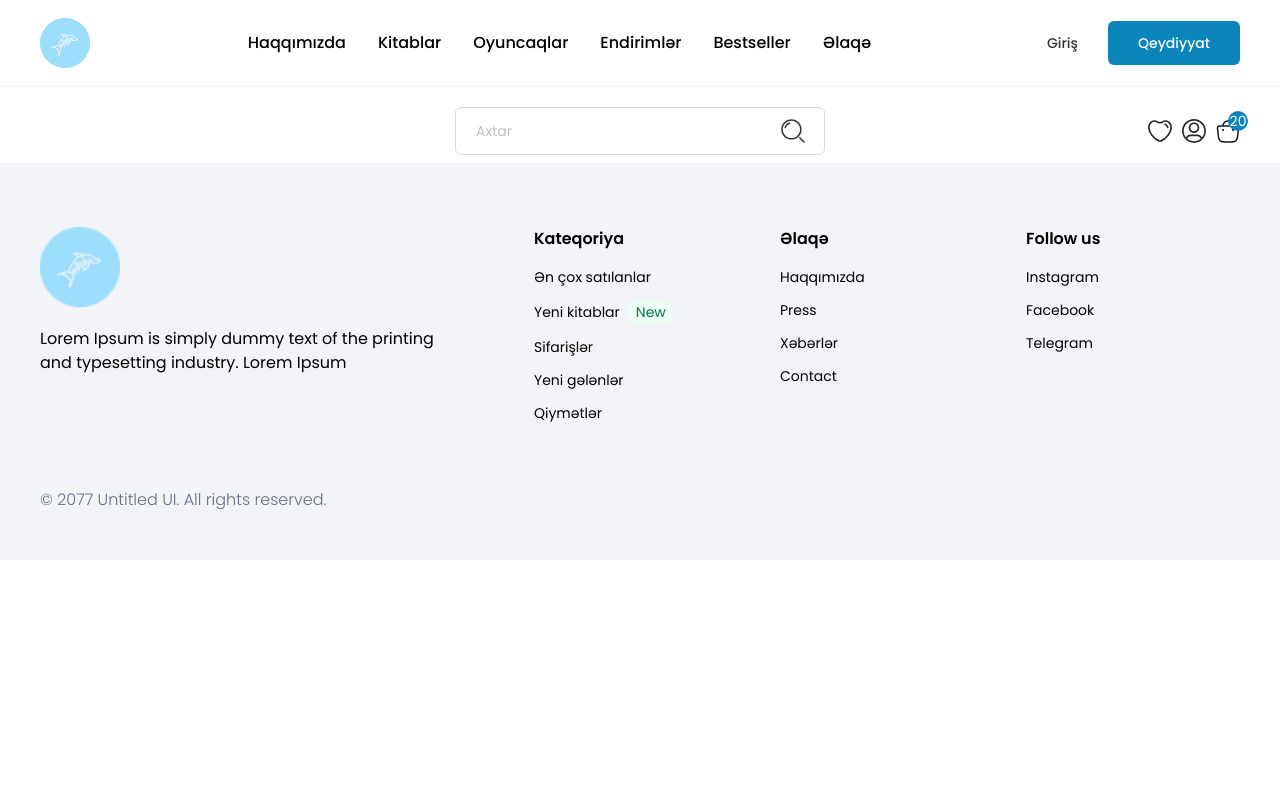
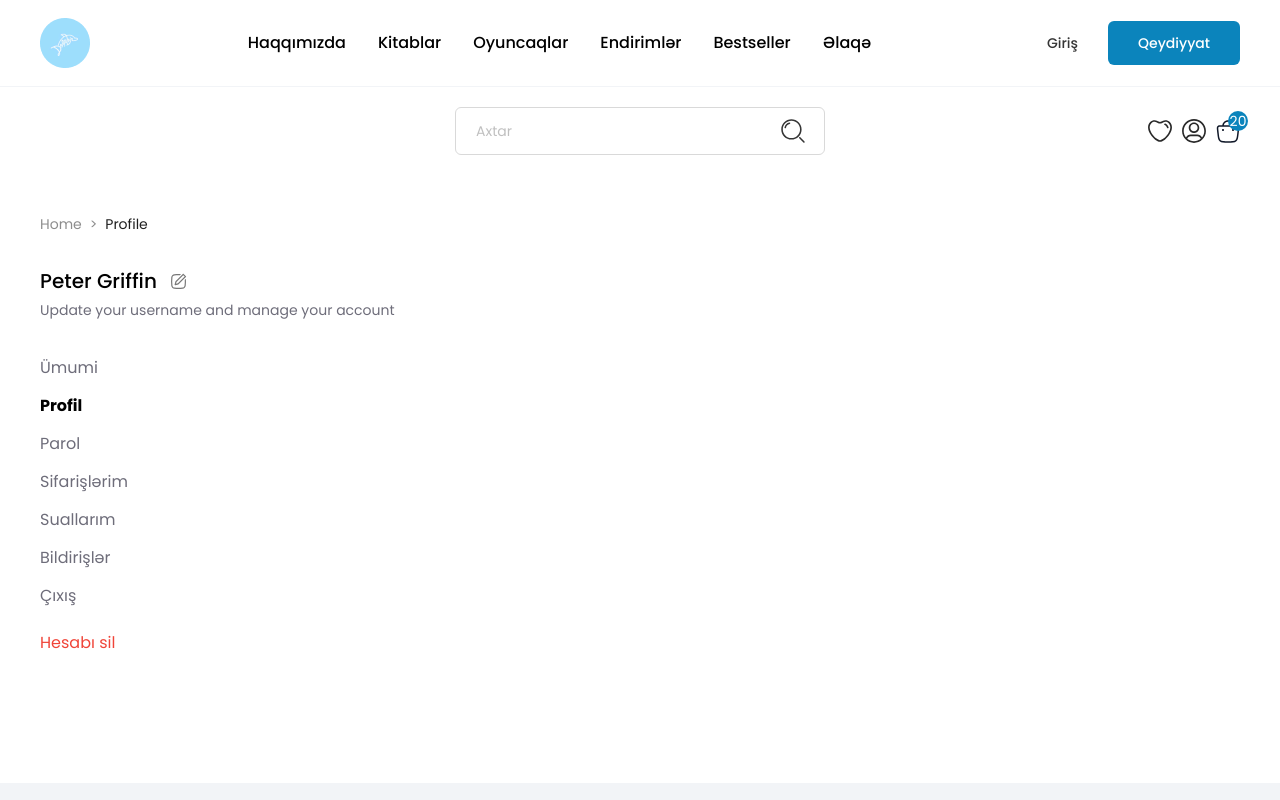
Before and after one commit to DolphinAz/DolphinAppFront, a React (Vite) app: page /profile in a window 1280 px wide. Shown: the top 800 px of the page. Built offline with nearby package versions, Linux system fonts and the light colour scheme.

Commit message:
profile section was added

```diff
--- a/src/App.jsx
+++ b/src/App.jsx
@@ -10,6 +10,7 @@ import Auth from "./pages/Auth/Auth";
 import About from "./pages/About/About";
 import Contact from "./pages/Contact/Contact";
 import Detail from "./pages/Detail/Detail";
+import Profile from "./pages/Profile/Profile";
 
 function App() {
   const location = useLocation();
@@ -44,6 +45,7 @@ function App() {
         <Route path="/about" element={<About />} />
         <Route path="/contact" element={<Contact />} />
         <Route path="/detail/:id" element={<Detail />} />
+        <Route path="/profile" element={<Profile />} />
       </Routes>
       {activateLayout ? <Footer /> : ""}
     </>
--- /dev/null
+++ b/src/assets/icons/EditIcon.jsx
@@ -0,0 +1,26 @@
+import React from "react";
+
+function EditIcon() {
+  return (
+    <svg
+      xmlns="http://www.w3.org/2000/svg"
+      width="19"
+      height="19"
+      viewBox="0 0 19 19"
+      fill="none"
+    >
+      <path
+        fill-rule="evenodd"
+        clip-rule="evenodd"
+        d="M16.9852 4.28763C17.0605 4.4018 17.094 4.53842 17.0801 4.67443C17.0663 4.81044 17.0059 4.93751 16.9092 5.03417L9.63145 12.3112C9.557 12.3856 9.46411 12.4389 9.36229 12.4655L6.331 13.2572C6.2308 13.2833 6.1255 13.2828 6.02557 13.2557C5.92563 13.2286 5.83453 13.1758 5.76131 13.1025C5.68808 13.0293 5.63528 12.9382 5.60815 12.8383C5.58101 12.7383 5.58049 12.633 5.60662 12.5328L6.39829 9.50234C6.4214 9.41137 6.465 9.32689 6.52575 9.25534L13.8305 1.95538C13.9418 1.84419 14.0927 1.78174 14.25 1.78174C14.4074 1.78174 14.5583 1.84419 14.6696 1.95538L16.9092 4.19422C16.9377 4.22272 16.9631 4.25402 16.9852 4.28763ZM15.6497 4.6138L14.25 3.21492L7.50662 9.95834L7.01183 11.8528L8.90629 11.358L15.6497 4.6138Z"
+        fill="#777777"
+      />
+      <path
+        d="M15.5491 13.585C15.7655 11.7356 15.8346 9.87193 15.7558 8.01162C15.7541 7.96779 15.7614 7.92408 15.7773 7.88321C15.7933 7.84235 15.8175 7.80521 15.8484 7.77412L16.6274 6.99512C16.6487 6.97371 16.6757 6.9589 16.7052 6.95248C16.7347 6.94606 16.7654 6.94829 16.7937 6.95891C16.8219 6.96953 16.8465 6.98808 16.8645 7.01234C16.8825 7.0366 16.8931 7.06553 16.895 7.09566C17.0416 9.30539 16.986 11.5239 16.7287 13.7235C16.5419 15.3242 15.2562 16.579 13.6626 16.7572C10.896 17.0635 8.10404 17.0635 5.33744 16.7572C3.74461 16.579 2.45815 15.3242 2.27132 13.7235C1.94309 10.9174 1.94309 8.08254 2.27132 5.27641C2.45815 3.67566 3.74382 2.42087 5.33744 2.24274C7.43723 2.0099 9.55285 1.95349 11.6621 2.07412C11.6923 2.07628 11.7212 2.08706 11.7454 2.10516C11.7697 2.12326 11.7882 2.14794 11.7989 2.17626C11.8096 2.20458 11.8119 2.23537 11.8056 2.26497C11.7993 2.29457 11.7847 2.32175 11.7634 2.34328L10.9773 3.12862C10.9465 3.15929 10.9097 3.18334 10.8693 3.19927C10.8289 3.2152 10.7856 3.22268 10.7421 3.22124C8.98208 3.16141 7.21999 3.22888 5.46965 3.42312C4.95818 3.47973 4.48074 3.70711 4.11444 4.06852C3.74814 4.42994 3.51437 4.90429 3.4509 5.41495C3.13348 8.12903 3.13348 10.8709 3.4509 13.585C3.51437 14.0956 3.74814 14.57 4.11444 14.9314C4.48074 15.2928 4.95818 15.5202 5.46965 15.5768C8.12569 15.8737 10.8744 15.8737 13.5312 15.5768C14.0427 15.5202 14.5201 15.2928 14.8864 14.9314C15.2527 14.57 15.4857 14.0956 15.5491 13.585Z"
+        fill="#777777"
+      />
+    </svg>
+  );
+}
+
+export default EditIcon;
--- a/src/components/BreadcrumbSection/BreadcrumbSection.jsx
+++ b/src/components/BreadcrumbSection/BreadcrumbSection.jsx
@@ -15,7 +15,7 @@ function BreadcrumbSection() {
       const isLast = index === pathnames.length - 1;
       return {
         title: isLast ? (
-          value
+          value.charAt(0).toUpperCase() + value.slice(1)
         ) : (
           <Link to={routeTo}>
             {value.charAt(0).toUpperCase() + value.slice(1)}
--- /dev/null
+++ b/src/components/ProfileSection/ProfileSection.jsx
@@ -0,0 +1,69 @@
+import { Button, Flex } from "antd";
+import React, { useState } from "react";
+import EditIcon from "../../assets/icons/EditIcon";
+
+function ProfileSection() {
+  const [activeForm, setActiveForm] = useState("Profil");
+  const navigations = [
+    {
+      label: "Ümumi",
+    },
+    {
+      label: "Profil",
+    },
+    {
+      label: "Parol",
+    },
+    {
+      label: "Sifarişlərim",
+    },
+    {
+      label: "Suallarım",
+    },
+    {
+      label: "Bildirişlər",
+    },
+  ];
+
+  return (
+    <section className="px-5 desktop:px-10 pt-8 pb-32 flex flex-col gap-9">
+      <Flex vertical gap={5}>
+        <h1 className="flex items-center gap-3 text-xl font-medium">
+          Peter Griffin <EditIcon />
+        </h1>
+        <p className="text-sm text-gray-650">
+          Update your username and manage your account
+        </p>
+      </Flex>
+      <Flex>
+        <nav className="flex flex-col gap-[14px]">
+          <ul className="flex flex-col gap-[14px]">
+            {navigations.map((navigation, index) => (
+              <li
+                onClick={() => setActiveForm(navigation.label)}
+                className={` cursor-pointer ${
+                  activeForm === navigation.label
+                    ? "font-bold"
+                    : "text-gray-650"
+                }`}
+                key={index}
+              >
+                {navigation.label}
+              </li>
+            ))}
+          </ul>
+          <Flex vertical gap={23}>
+            <button className="p-0 text-gray-650 justify-start h-fit w-fit">
+              Çıxış
+            </button>
+            <button className="p-0 text-red-100 justify-start h-fit w-fit">
+              Hesabı sil
+            </button>
+          </Flex>
+        </nav>
+      </Flex>
+    </section>
+  );
+}
+
+export default ProfileSection;
--- a/src/components/SubHeader/SubHeader.jsx
+++ b/src/components/SubHeader/SubHeader.jsx
@@ -5,6 +5,7 @@ import BasketIcon from "../../assets/icons/BasketIcon";
 import SearchIcon from "../../assets/icons/SearchIcon";
 import { Button, Input } from "antd";
 import BasketSidebar from "../BasketSidebar/BasketSidebar";
+import { Link } from "react-router-dom";
 
 function SubHeader() {
   const [basketOpen, setBasketOpen] = useState(false);
@@ -21,9 +22,11 @@ function SubHeader() {
           <SearchIcon width={24} />
         </span>
       </div>
-      <div className="desktop:w-full flex justify-end gap-[10px] h-fit">
+      <div className="desktop:w-full flex justify-end items-center gap-[10px] h-fit">
         <HeartIcon width={24} specialClass="cursor-pointer fill-none" />
-        <ProfileIcon width={24} specialClass="cursor-pointer fill-none" />
+        <Link to="/profile">
+          <ProfileIcon width={24} specialClass="cursor-pointer fill-none" />
+        </Link>
         <div
           onClick={() => setBasketOpen(true)}
           className="relative flex cursor-pointer"
--- a/src/pages/Profile/Profile.jsx
+++ b/src/pages/Profile/Profile.jsx
@@ -1,7 +1,14 @@
 import React from "react";
+import BreadcrumbSection from "../../components/BreadcrumbSection/BreadcrumbSection";
+import ProfileSection from "../../components/ProfileSection/ProfileSection";
 
 function Profile() {
-  return <section></section>;
+  return (
+    <main>
+      <BreadcrumbSection />
+      <ProfileSection />
+    </main>
+  );
 }
 
 export default Profile;
--- a/tailwind.config.js
+++ b/tailwind.config.js
@@ -39,6 +39,7 @@ export default {
           500: "#8181810D",
           550: "#000000BD",
           600: "#B8B8B8",
+          650: "#6E6D7A",
           700: "#676767",
           800: "#F2F4F7",
           900: "#E4E7EC",
```
